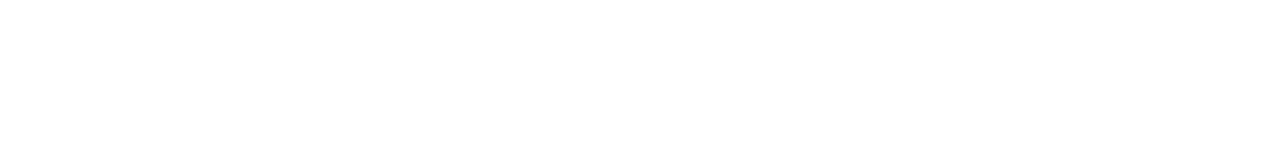
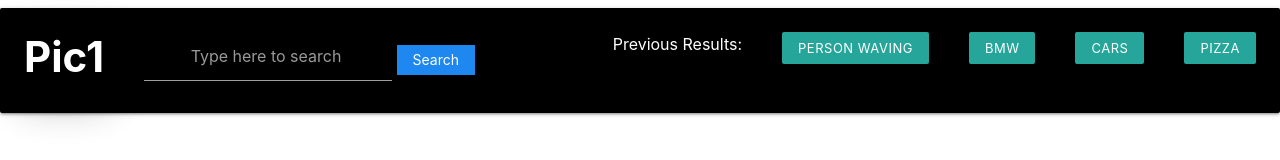
Before and after one commit to Romnaa/PICS1, a plain HTML site: page index.html in a window 1280 px wide. Drawn offline with nearby package versions, Linux system fonts and the light colour scheme.

Commit message:
header done

```diff
--- /dev/null
+++ b/assets/css/style.css
@@ -0,0 +1,11 @@
+:root {
+    --primary: white;
+    --secondary: rgba(0, 0, 0);
+}
+
+
+* {
+    box-sizing: border-box;
+    margin: 0;
+    padding: 0;
+  }
--- a/index.html
+++ b/index.html
@@ -4,10 +4,35 @@
     <meta charset="UTF-8">
     <meta http-equiv="X-UA-Compatible" content="IE=edge">
     <meta name="viewport" content="width=device-width, initial-scale=1.0">
+    <link rel="stylesheet" href="./assets/css/style.css">
+    <link rel="stylesheet" href="https://cdnjs.cloudflare.com/ajax/libs/materialize/1.0.0/css/materialize.min.css">
+    <link rel="stylesheet" href="https://cdn.jsdelivr.net/npm/uikit@3.9.4/dist/css/uikit.min.css" />
 
-    <title>The Legendary BMW M</title>
+
+
+    <title>Pic1</title>
 </head>
+
 <body>
+    <header class="card-panel black darken-2">
+        <h1 class="white-text uk-align-left z-depth-5 uk-text-bold">Pic1</h1>
+
+<form class="uk-search">
+    <input class="uk-search-input white-text text-lighten-2 uk-text-center" type="search" placeholder="Type here to search">
+</form>
+<button class="uk-button-primary uk-button-small">Search</button>
+
+<a class="waves-effect waves-light btn-small uk-align-right">Pizza</a>
+<a class="waves-effect waves-light btn-small uk-align-right">Cars</a>
+<a class="waves-effect waves-light btn-small uk-align-right">BMW</a>
+<a class="waves-effect waves-light btn-small uk-align-right">Person waving</a>
+<div class="uk-align-right white-text">Previous Results:
+</div>
+    </header>
+
+    <script src="https://cdnjs.cloudflare.com/ajax/libs/materialize/1.0.0/js/materialize.min.js"></script>
+    <script src="https://cdn.jsdelivr.net/npm/uikit@3.9.4/dist/js/uikit.min.js"></script>
+    <script src="https://cdn.jsdelivr.net/npm/uikit@3.9.4/dist/js/uikit-icons.min.js"></script>
 
 </body>
 </html>
```
Also changed, not shown: assets/js/script.js (added), scripts/script.js (deleted).
